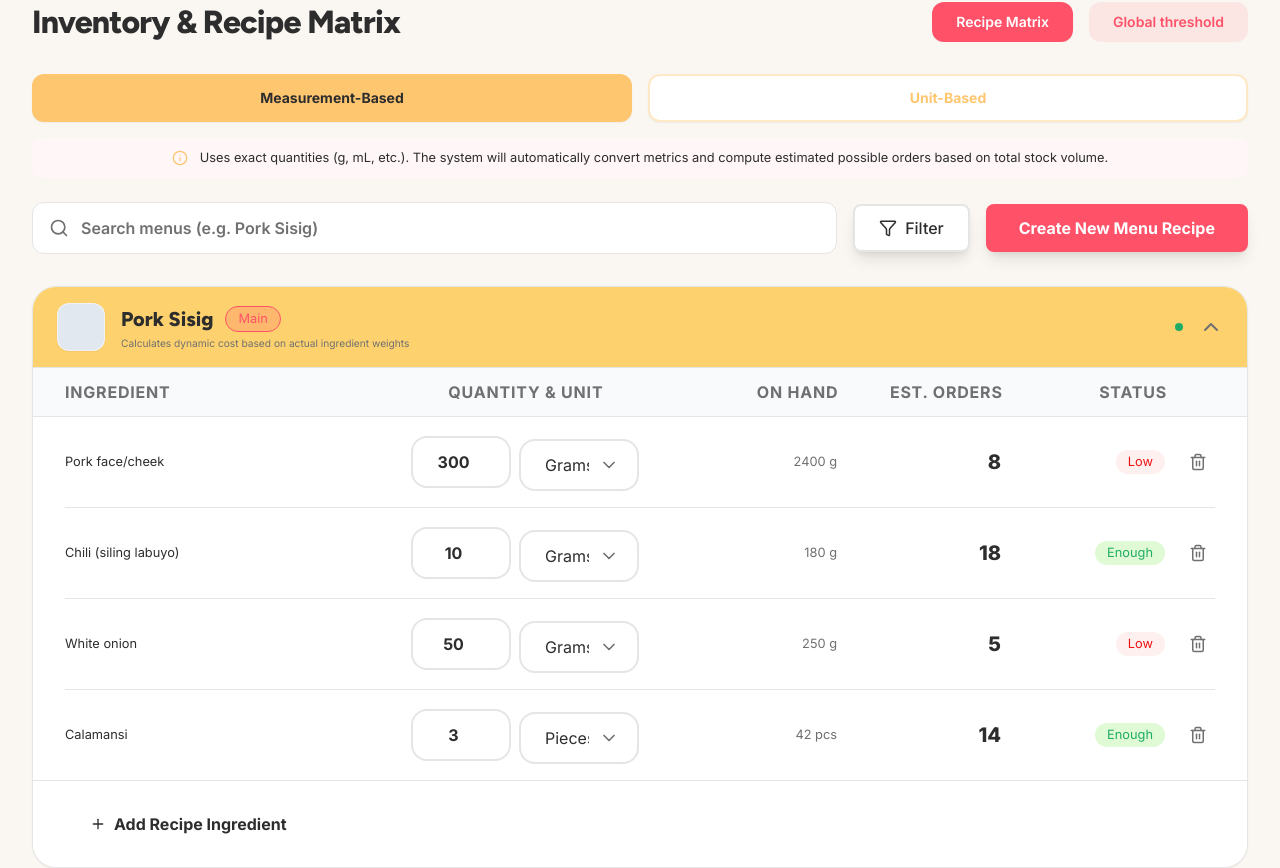
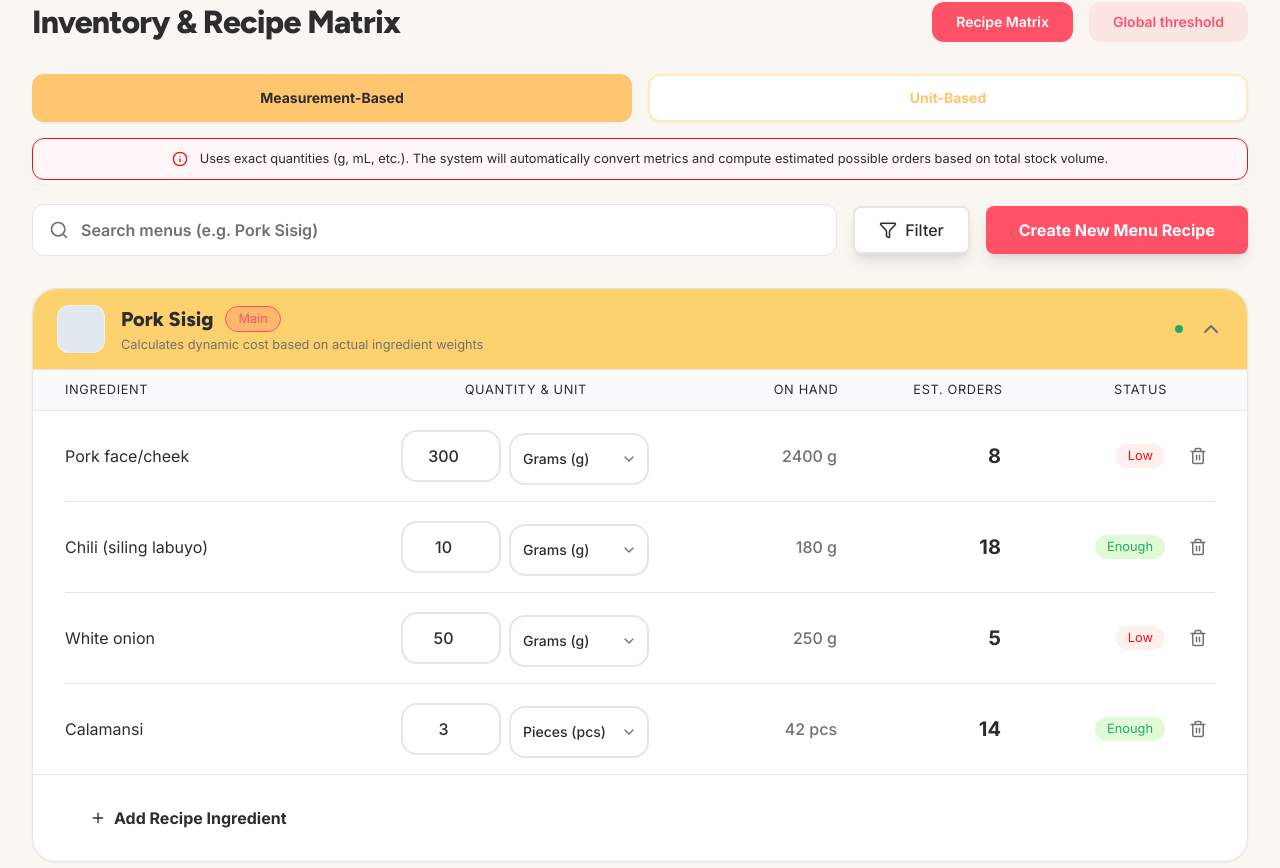
Before and after one commit to ShanRaboy11/Qios, a Next.js app: page /draft in a window 1280 px wide. Shown: the part 4972-5840 px from the top of the page. Built offline with nearby package versions, Linux system fonts and the light colour scheme.

Commit message:
style: inventory matrix, no modals yet - Macatual

```diff
--- a/src/components/molecules/AlertBanner.tsx
+++ b/src/components/molecules/AlertBanner.tsx
@@ -10,26 +10,20 @@ export interface AlertBannerProps {
   icon?: React.ReactNode;
 }
 
-export const AlertBanner = ({
-  message,
-  className,
-  icon,
-}: AlertBannerProps) => {
+export const AlertBanner = ({ message, className, icon }: AlertBannerProps) => {
   return (
     <div
       className={cn(
-        "w-full flex items-center justify-center p-3 rounded-xl bg-[#FFF6F8] gap-3 text-center",
-        className
+        "w-full flex items-center justify-center p-3 rounded-xl bg-[#FFF6F8] gap-3 text-center border border-[#ec1313]",
+        className,
       )}
     >
       {icon ? (
         icon
       ) : (
-        <Info size={16} className="text-brand-primary shrink-0" />
+        <Info size={16} className="text-warning-primary shrink-0" />
       )}
-      <span className="b4 font-semibold text-text-primary">
-        {message}
-      </span>
+      <span className="b4 font-semibold text-text-primary">{message}</span>
     </div>
   );
 };
--- a/src/components/molecules/Dropdown.tsx
+++ b/src/components/molecules/Dropdown.tsx
@@ -19,6 +19,7 @@ interface DropdownProps {
   value?: string;
   isError?: boolean;
   className?: string;
+  size?: "default" | "sm";
 }
 
 export const Dropdown = ({
@@ -30,6 +31,7 @@ export const Dropdown = ({
   value,
   isError,
   className,
+  size = "default",
 }: DropdownProps) => {
   const [isOpen, setIsOpen] = useState(false);
   const dropdownRef = useRef<HTMLDivElement>(null);
@@ -88,16 +90,21 @@ export const Dropdown = ({
           value={selectedOption?.label || ""}
           isError={isError}
           className={cn(
-            "cursor-pointer pr-12",
+            "cursor-pointer",
+            size === "sm"
+              ? "px-3 pr-8 text-ellipsis text-xs md:text-sm"
+              : "pr-12",
             isOpen &&
               !isError &&
               "border-brand-primary shadow-[0_0_0_2px_rgba(255,198,112,0.15)]",
           )}
         />
         <ChevronDown
-          size={20}
+          size={size === "sm" ? 16 : 20}
+          style={{ right: size === "sm" ? "12px" : "20px" }}
           className={cn(
-            "absolute right-5 top-1/2 -translate-y-1/2 text-text-secondary transition-transform duration-300",
+            "absolute top-1/2 -translate-y-1/2 text-text-secondary transition-transform duration-300",
+            isOpen && "rotate-180 text-brand-primary",
             isOpen && "rotate-180 text-brand-primary",
           )}
         />
@@ -105,14 +112,22 @@ export const Dropdown = ({
 
       {/* Flexible Dropdown List */}
       {isOpen && (
-        <div className="absolute top-[calc(85%)] left-0 w-full z-50 bg-white border-2 border-[#E5E5E5] rounded-2xl shadow-xl overflow-hidden animate-in fade-in zoom-in-95 duration-300">
+        <div
+          className={cn(
+            "absolute top-[calc(85%)] left-0 z-50 bg-white border-2 border-[#E5E5E5] rounded-2xl shadow-xl overflow-hidden animate-in fade-in zoom-in-95 duration-300",
+            size === "sm" ? "min-w-full w-max" : "w-full",
+          )}
+        >
           <ul className="max-h-[240px] overflow-y-auto">
             {options.map((option, index) => (
               <li
                 key={option.value}
                 onClick={() => handleSelect(option)}
                 className={cn(
-                  "px-6 py-4 b2 cursor-pointer transition-colors",
+                  "cursor-pointer transition-colors",
+                  size === "sm"
+                    ? "px-4 py-2.5 b4 whitespace-nowrap"
+                    : "px-6 py-4 b2",
                   "hover:bg-slate-50",
                   index === 0 && "rounded-t-[14px]",
                   index === options.length - 1 && "rounded-b-[14px]",
--- a/src/components/molecules/ThresholdRow.tsx
+++ b/src/components/molecules/ThresholdRow.tsx
@@ -92,7 +92,7 @@ export const ThresholdRow = ({
         </span>
         <div className="flex items-baseline gap-1">
           <span className="text-lg font-bold text-text-primary">{onHand}</span>
-          <span className="b5 text-text-secondary">{unit}</span>
+          <span className="b4 text-text-secondary">{unit}</span>
         </div>
       </div>
 
--- a/src/components/organisms/RecipeMatrixView.tsx
+++ b/src/components/organisms/RecipeMatrixView.tsx
@@ -139,7 +139,7 @@ const RecipeEditor = ({
         // Auto-select unit when ingredient name matches DB
         if (field === "ingredientName") {
           const ingredient = INGREDIENTS_DB.find(
-            (i) => i.name.toLowerCase() === value.toLowerCase()
+            (i) => i.name.toLowerCase() === value.toLowerCase(),
           );
           if (ingredient) {
             newRow.ingredientId = ingredient.id;
@@ -158,13 +158,14 @@ const RecipeEditor = ({
   };
 
   return (
-    <div className="bg-white rounded-[24px] border border-[#E5E5E5] mb-6 overflow-hidden shadow-sm transition-all text-left">
+    <div className="bg-white rounded-[24px] border border-[#E5E5E5] mb-6 shadow-sm transition-all text-left">
       {/* Accordion Header */}
       <div
         onClick={() => setIsExpanded(!isExpanded)}
         className={cn(
-          "p-4 md:px-6 md:py-4 flex flex-col md:flex-row items-start md:items-center justify-between cursor-pointer transition-colors gap-4 md:gap-0",
+          "p-4 md:px-6 md:py-4 flex flex-col md:flex-row items-start rounded-t-[24px] overflow-hidden md:items-center justify-between cursor-pointer transition-colors gap-4 md:gap-0",
           headerColorClass,
+          isExpanded ? "rounded-t-3xl" : "rounded-[24px]",
         )}
       >
         <div className="flex items-center gap-4 w-full md:w-auto justify-between md:justify-start">
@@ -187,7 +188,7 @@ const RecipeEditor = ({
                   {badgeLabel}
                 </Badge>
               </div>
-              <p className="b5 font-medium text-text-secondary mt-1">
+              <p className="b4 font-medium text-text-secondary mt-1">
                 {subtext}
               </p>
             </div>
@@ -217,8 +218,8 @@ const RecipeEditor = ({
       {isExpanded && (
         <div className="flex flex-col">
           {/* DESKTOP VIEW: Table */}
-          <div className="hidden md:block w-full overflow-x-auto">
-            <div className="min-w-[800px] border-t border-[#E5E5E5]">
+          <div className="hidden md:block w-full">
+            <div className="w-full border-t border-[#E5E5E5]">
               {/* Table Header */}
               <div
                 className={cn(
@@ -228,19 +229,19 @@ const RecipeEditor = ({
                     : "grid-cols-[2fr_1.5fr_1fr_1fr_1fr_auto]",
                 )}
               >
-                <span className="b6 font-bold text-text-secondary uppercase tracking-wider">
+                <span className="b4 font-bold text-text-primary uppercase tracking-wider">
                   INGREDIENT
                 </span>
-                <span className="b6 font-bold text-text-secondary uppercase tracking-wider text-center">
+                <span className="b4 font-bold text-text-primary uppercase tracking-wider text-center">
                   {mode === "measurement" ? "QUANTITY & UNIT" : "UNITS/ORDER"}
                 </span>
-                <span className="b6 font-bold text-text-secondary uppercase tracking-wider text-right">
+                <span className="b4 font-bold text-text-primary uppercase tracking-wider text-right">
                   ON HAND
                 </span>
-                <span className="b6 font-bold text-text-secondary uppercase tracking-wider text-right">
+                <span className="b4 font-bold text-text-primary uppercase tracking-wider text-right">
                   EST. ORDERS
                 </span>
-                <span className="b6 font-bold text-text-secondary uppercase tracking-wider text-right">
+                <span className="b4 font-bold text-text-primary uppercase tracking-wider text-right">
                   STATUS
                 </span>
                 <span className="w-[32px]"></span> {/* Action Col */}
@@ -249,7 +250,9 @@ const RecipeEditor = ({
               {/* Ingredients List */}
               <div className="flex flex-col px-8">
                 {rows.map((row) => {
-                  const ingredient = row.ingredientId ? getIngredient(row.ingredientId) : null;
+                  const ingredient = row.ingredientId
+                    ? getIngredient(row.ingredientId)
+                    : null;
 
                   // Computations
                   let estimatedOrders = NaN;
@@ -284,7 +287,7 @@ const RecipeEditor = ({
                     >
                       {/* Ingredient Dropdown */}
                       <div className="w-full flex items-center">
-                        <span className="b4 font-medium text-text-primary">
+                        <span className="text-md font-regular text-text-primary">
                           {row.ingredientName || "New Ingredient"}
                         </span>
                       </div>
@@ -300,12 +303,12 @@ const RecipeEditor = ({
                                 onChange={(e) =>
                                   updateRow(row.id, "qty", e.target.value)
                                 }
-                                className="text-center font-bold"
+                                className="text-center font-medium"
                                 min="0.01"
                                 step="0.01"
                               />
                             </div>
-                            <div className="w-[120px]">
+                            <div className="w-[140px]">
                               <Dropdown
                                 label=""
                                 placeholder="Unit"
@@ -314,7 +317,8 @@ const RecipeEditor = ({
                                 onSelect={(opt) =>
                                   updateRow(row.id, "unit", opt.value)
                                 }
-                                className="max-w-none"
+                                size="sm"
+                                className="text-md font-medium max-w-none"
                               />
                             </div>
                           </>
@@ -326,7 +330,7 @@ const RecipeEditor = ({
                               onChange={(e) =>
                                 updateRow(row.id, "qty", e.target.value)
                               }
-                              className="text-center font-bold"
+                              className="text-center font-medium"
                               min="1"
                               step="1"
                             />
@@ -335,14 +339,14 @@ const RecipeEditor = ({
                       </div>
 
                       {/* On Hand Read Only */}
-                      <span className="b4 font-semibold text-text-secondary text-right">
+                      <span className="text-md font-medium text-text-secondary text-right">
                         {ingredient
                           ? `${ingredient.onHand} ${ingredient.baseUnit}`
                           : "-"}
                       </span>
 
                       {/* Est Orders */}
-                      <span className="text-xl font-extrabold text-text-primary text-right">
+                      <span className="text-xl font-bold text-text-primary text-right">
                         {!isNaN(estimatedOrders) ? estimatedOrders : "-"}
                       </span>
 
@@ -384,7 +388,9 @@ const RecipeEditor = ({
             )}
 
             {rows.map((row, index) => {
-              const ingredient = row.ingredientId ? getIngredient(row.ingredientId) : null;
+              const ingredient = row.ingredientId
+                ? getIngredient(row.ingredientId)
+                : null;
 
               let estimatedOrders = NaN;
               if (ingredient && Number(row.qty) > 0) {
@@ -496,7 +502,7 @@ const RecipeEditor = ({
           </div>
 
           {/* Add Ingredients Footer */}
-          <div className="px-4 md:px-8 py-5 border-t border-[#E5E5E5] text-center md:text-left bg-white">
+          <div className="px-4 md:px-8 py-5 border-t border-[#E5E5E5] text-center md:text-left bg-white rounded-b-[24px]">
             <Button
               variant="ghost"
               shape="rounded"
@@ -526,14 +532,44 @@ export const RecipeMatrixView = () => {
 
   // Initial mockup rows
   const initialMeasRows: RecipeRowState[] = [
-    { id: "row1", ingredientId: "1", ingredientName: "Pork face/cheek", qty: "300", unit: "g" },
-    { id: "row2", ingredientId: "2", ingredientName: "Chili (siling labuyo)", qty: "10", unit: "g" },
-    { id: "row3", ingredientId: "3", ingredientName: "White onion", qty: "50", unit: "g" },
-    { id: "row4", ingredientId: "4", ingredientName: "Calamansi", qty: "3", unit: "pcs" },
+    {
+      id: "row1",
+      ingredientId: "1",
+      ingredientName: "Pork face/cheek",
+      qty: "300",
+      unit: "g",
+    },
+    {
+      id: "row2",
+      ingredientId: "2",
+      ingredientName: "Chili (siling labuyo)",
+      qty: "10",
+      unit: "g",
+    },
+    {
+      id: "row3",
+      ingredientId: "3",
+      ingredientName: "White onion",
+      qty: "50",
+      unit: "g",
+    },
+    {
+      id: "row4",
+      ingredientId: "4",
+      ingredientName: "Calamansi",
+      qty: "3",
+      unit: "pcs",
+    },
   ];
 
   const initialUnitRows: RecipeRowState[] = [
-    { id: "u1", ingredientId: "6", ingredientName: "Pork belly", qty: "1", unit: "pcs" },
+    {
+      id: "u1",
+      ingredientId: "6",
+      ingredientName: "Pork belly",
+      qty: "1",
+      unit: "pcs",
+    },
   ];
 
   return (
@@ -597,12 +633,16 @@ export const RecipeMatrixView = () => {
             headerColorClass="bg-[#FDD26E]"
             mode={segmentedMode}
             initialRows={
-              segmentedMode === "measurement" ? initialMeasRows : initialUnitRows
+              segmentedMode === "measurement"
+                ? initialMeasRows
+                : initialUnitRows
             }
           />
         )}
 
-        {"Sinigang na Baboy".toLowerCase().includes(searchQuery.toLowerCase()) && (
+        {"Sinigang na Baboy"
+          .toLowerCase()
+          .includes(searchQuery.toLowerCase()) && (
           <RecipeEditor
             name="Sinigang na Baboy"
             badgeLabel="Soup"
```
Also changed, not shown: src/components/molecules/SectionHeader.tsx (+7 -2 lines), src/components/organisms/ThresholdSettingsPanel.tsx (+120 -21 lines).
